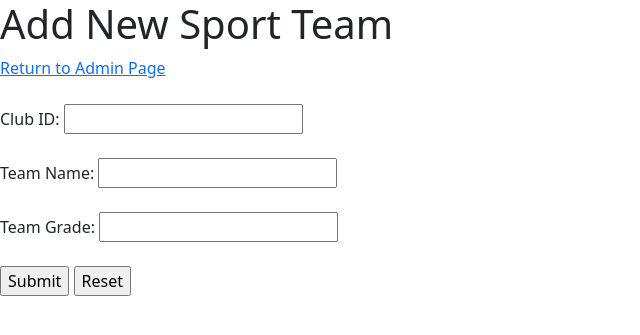
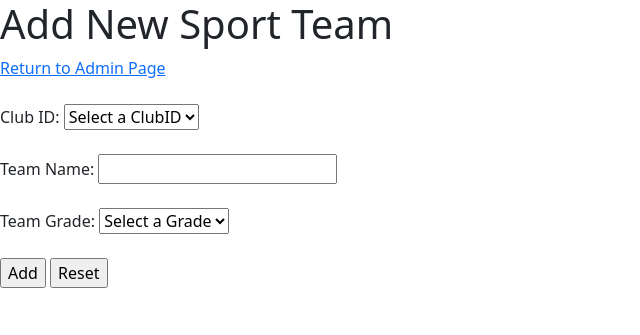
Before and after one commit to alecnadel/RugbyClubWebApp, a Flask app: page /admin/newteam in a window 1280 px wide. Shown: the top 335 px of the page, without its empty margins (0-640 px from the left). Run offline with Flask 2, Linux system fonts and the light colour scheme; data that the repository does not hold is empty.

Commit message:
Made a few changes
Add clubID and TeamGrade as selectable options on add a new team page. Trying to fix some python errors, but not seems to working yet.

```diff
--- a/app.py
+++ b/app.py
@@ -117,23 +117,23 @@ def getAdmin():
 
 @app.route('/admin/updatenews', methods=['GET', 'POST'])
 def addnews():
-    MemberID = request.args.get('MemberID')
     if request.method == 'POST':
-        id = genID()
-        print(id)
+        print(request.form)
         Header = request.form.get('NewsHeader')
         Author = request.form.get('NewsByline')
         Date = request.form.get('NewsDate')
         NewNews = request.form.get('News')
         cur = getCursor()
-        cur.execute("insert into ClubNews(NewsHeader, NewsByline, NewsDate, News) values (%s,%s,%s,%s);",(Header,Author,Date,NewNews,))
-        cur.execute("select * from ClubNews where NewsID=%s;",(str(id),))
+        cur.execute("insert into ClubNews(ClubID, NewsHeader, NewsByline, NewsDate, News) values (23,%s,%s,%s,%s);",(Header,Author,Date,NewNews,))
+        cur.execute("select * from ClubNews;")
         MemberID = cur.fetchall()
-        return redirect(url_for('getAdmin',pickmember=MemberID))
+        newscol = [desc[0] for desc in cur.description]
+        return redirect(url_for('getAdmin',pickmember=MemberID,dbnew=newscol))
     else:
         return render_template('addnews.html')
 #This route function allow admin to add new clubnews to the club, request is the word when upload the new data when user submit the form.
 #Two MySQL queries here to get the right data and add it to the database with different set variable names at the end for calling.
+#ClubID is default to 23 because that is only club admin belong to the club is able to add news to the club.
 #In here use redirect to link the URL given to bring user to the right place they want to go on the page.
 
 @app.route('/admin/clubmember', methods=['GET', 'POST'])
@@ -152,7 +152,7 @@ def viewmember():
 def viewactivemember():
     if request.method == 'GET':
         cur = getCursor()
-        cur.execute("select ClubID, TeamID, MemberFirstName, MemberLastName, City, Email, Phone, MembershipStatus, AdminAccess from Members where MembershipStatus=1;")
+        cur.execute("select ClubID, TeamID, MemberFirstName, MemberLastName, City, Email, MembershipStatus, AdminAccess from Members where MembershipStatus=1;")
         activember = cur.fetchall()
         mber = [desc[0] for desc in cur.description]
         print(f"{mber}")
@@ -236,19 +236,20 @@ def updatemember():
 def addnewteam():
     if request.method == 'POST':
         print(request.form)
-        id = genID()
-        print(id)
         clubid = request.form.get('ClubID')
         teamname = request.form.get('TeamName')
         teamgrade = request.form.get('teamgrade')
         cur = getCursor()
-        cur.execute("insert into Teams(ClubID, TeamName, TeamGrade) values (%s,%s,%s);",(clubid,teamname,teamgrade,))
+        cur.execute("insert into Teams(ClubID, TeamName, TeamGrade) values (%s,%s,%s);",(str(clubid),teamname,str(teamgrade),))
         cur.execute("select * from Teams;")
         select_team = cur.fetchall()
         teamscol = [desc[0] for desc in cur.description]
-        return render_template('admin.html',dbteams=select_team,dbcol=teamscol)
+        return redirect(url_for('getAdmin',dbteams=select_team,dbcol=teamscol))
     else:
-        return render_template('newteam.html')
+        cur = getCursor()
+        cur.execute("select ClubID, TeamGrade from Teams;")
+        selectgrade = cur.fetchall()
+        return render_template('newteam.html',choosegrade=selectgrade)
 #This part allow admin to add new rugby team and a new opposition team for them to play the game.
 #TeamID will be generated when a new team added to the system, same with the opposition team.
 #Here use insert and select to add the new team data to the Teams table and get all the information from Teams table in order to do that.
@@ -257,8 +258,6 @@ def addnewteam():
 def addnewgame():
     if request.method == 'POST':
         print(request.form)
-        id = genID()
-        print(id)
         fixturedate = request.form.get('FixtureDate')
         hometeam = request.form.get('HomeTeam')
         awayteam = request.form.get('AwayTeam')
@@ -274,9 +273,9 @@ def addnewgame():
 @app.route('/admin/eligibility', methods=['GET', 'POST'])
 def eligibility():
     if request.method == 'GET':
-        MemberID = request.args.get('MemberID')
         cur = getCursor()
-        cur.execute("select MemberID, MemberFirstName, MemberLastName, Address1, Address2, City, Email, Phone from Members where MemberID=%s;",(MemberID,))
-        member = cur.fetchall()
-        Members = [desc[0] for desc in cur.description]
-        return render_template('eligibility.html',grade=member,mg=Members)
+        cur.execute("select ClubID, TeamID, MemberFirstName, MemberLastName, City, Email, MembershipStatus, AdminAccess from Members where MembershipStatus=1;")
+        mberactive = cur.fetchall()
+        mtive = [desc[0] for desc in cur.description]
+        print(f"{mtive}")
+        return render_template('eligibility.html',grade=mberactive,mg=mtive)
--- a/templates/newteam.html
+++ b/templates/newteam.html
@@ -13,13 +13,23 @@
     <form action="/admin/newteam" method="POST"> <br>
 
       <label for="ClubID">Club ID:</label>
-      <input type="number" id="ClubID" name="ClubID"/> <br> <br>
+      <select id="ClubID" class="form select">
+        <option selected>Select a ClubID</option>
+          {% for selectgrade in choosegrade %}
+          <option value="{{selectgrade[0]}}">{{selectgrade[0]}}</option>
+          {% endfor %}
+      </select> <br> <br/>
       <label for="TeamName">Team Name:</label>
       <input type="text" id="TeamName" name="TeamName"/> <br> <br>
       <label for="TeamGrade">Team Grade:</label>
-      <input type="number" id="TeamGrade" name="TeamGrade"/> <br> <br>
+      <select id="TeamGrade" class="form select">
+        <option selected>Select a Grade</option>
+          {% for selectgrade in choosegrade %}
+          <option value="{{selectgrade[0]}}">{{selectgrade[1]}}</option>
+          {% endfor %}
+      </select> <br> <br/>
 
-      <input type="Submit"/>
+      <input type="Submit" value='Add'/>
       <input type="Reset"/>
 <!--A form and new route created for admin to add a new team to the club.
   With POST method allow submit the form through the system and update the Teams table in the database.-->
```
Also changed, not shown: templates/eligibility.html (+18 -0 lines), templates/updatemember.html (+4 -5 lines).
